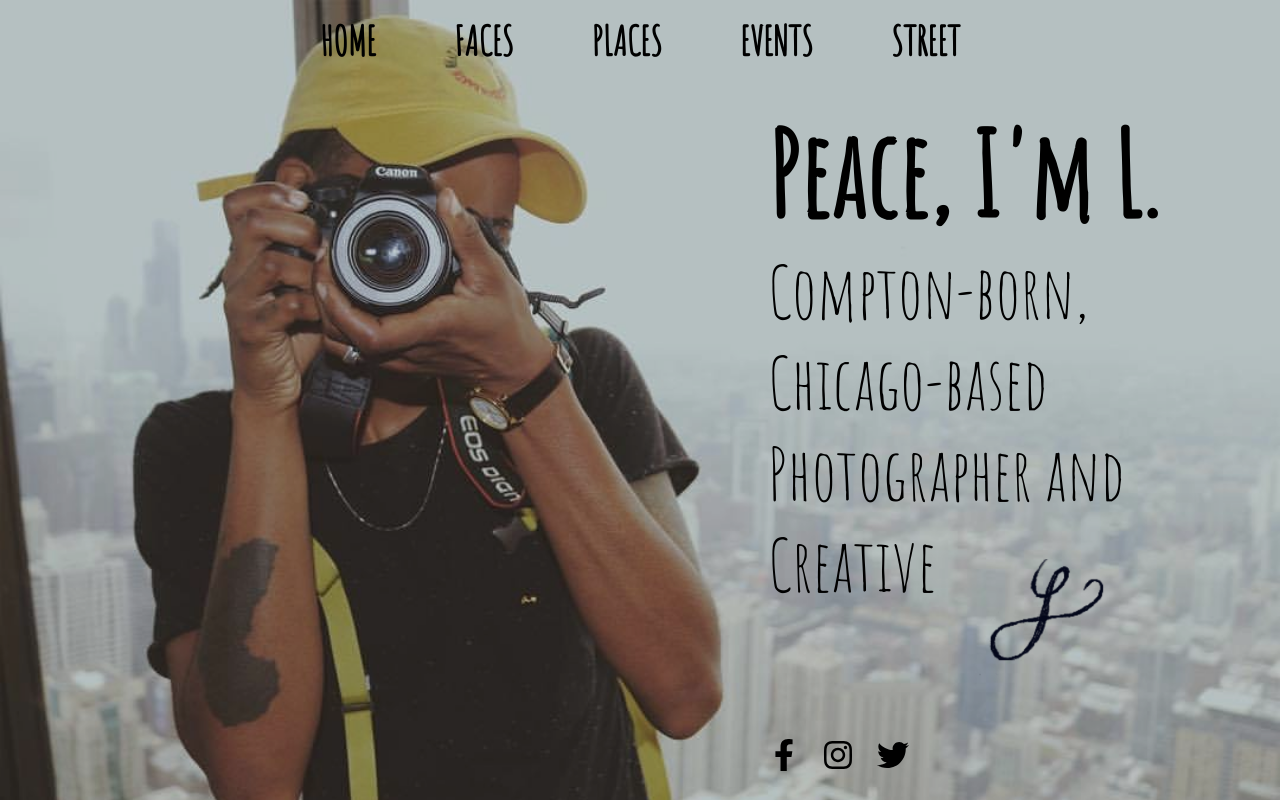
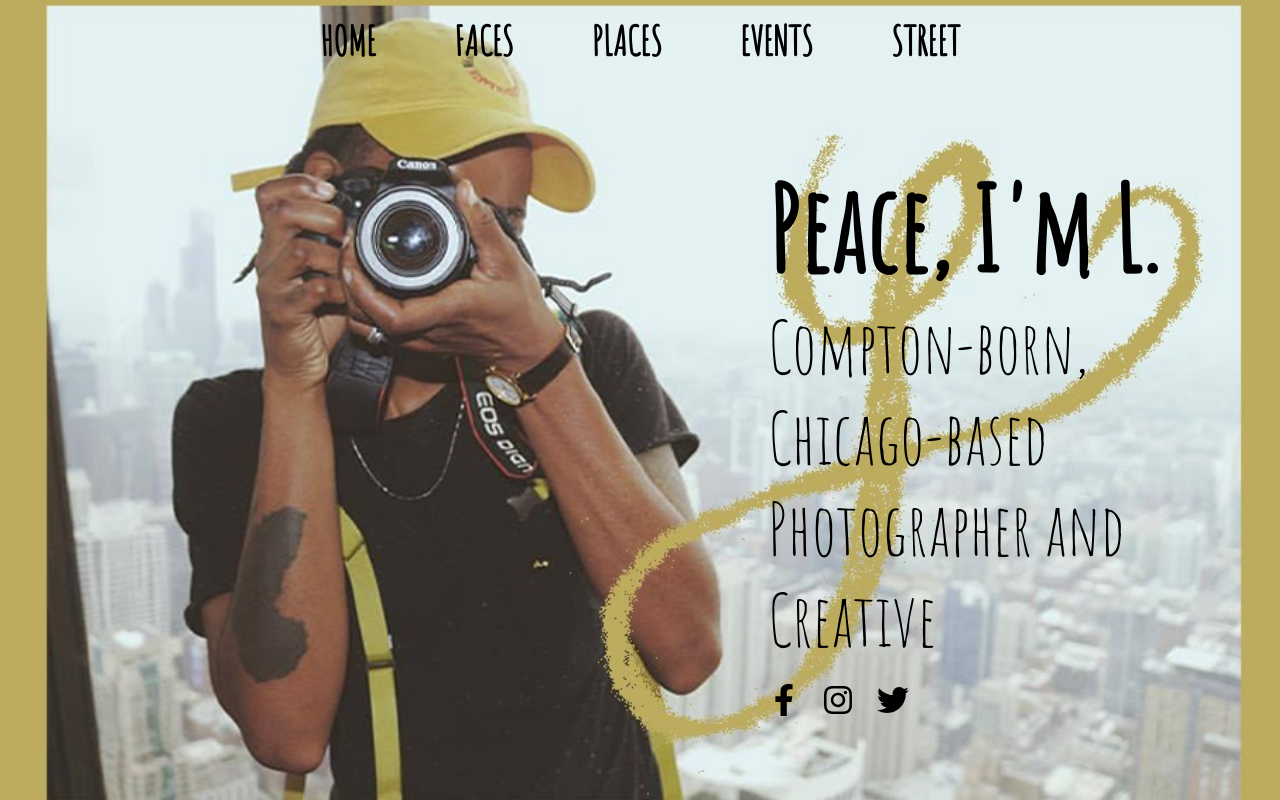
Before and after one commit to jevoncochran/ljpeg, a React (Create React App) app in the folder client/: page / in a window 1280 px wide. Built offline with nearby package versions, Linux system fonts and the light colour scheme; a web font is replaced by a local one.

Commit message:
changed Home background img

```diff
--- a/client/src/components/Nav/index.js
+++ b/client/src/components/Nav/index.js
@@ -7,7 +7,12 @@ const Nav = () => {
   const { atHome, activateHome, deactivateHome } = useContext(PageContext);
 
   return (
-    <div className="nav" style={{ position: atHome ? "absolute" : "relative" }}>
+    <div
+      className="nav"
+      style={{
+        position: atHome ? "absolute" : "relative",
+      }}
+    >
       <div className="nav-pages-div">
         <Link to="/" className="nav-page" onClick={activateHome}>
           Home
--- a/client/src/index.css
+++ b/client/src/index.css
@@ -17,4 +17,5 @@ code {
   padding: 0;
   box-sizing: border-box;
   font-family: "Amatic SC", cursive;
+  /* background: #bdac5e; */
 }
--- a/client/src/pages/Home/Home.scss
+++ b/client/src/pages/Home/Home.scss
@@ -9,7 +9,7 @@
   width: 100%;
   height: 100%;
   background-size: cover;
-  opacity: 0.8;
+  //   opacity: 0.6;
 }
 
 // Intro
@@ -29,7 +29,7 @@
 
 .intro-text-div {
   //   border: 1px dashed black;
-  //   margin-bottom: 4%;
+  margin-bottom: 4%;
 }
 
 .intro-title {
--- a/client/src/pages/Home/Intro.js
+++ b/client/src/pages/Home/Intro.js
@@ -1,7 +1,6 @@
 import React from "react";
 import "./Home.scss";
 import { FaFacebookF, FaInstagram, FaTwitter } from "react-icons/fa";
-import signature from "../../assets/images/home/l-signature.png";
 
 const Intro = () => {
   return (
@@ -12,8 +11,6 @@ const Intro = () => {
           Compton-born, Chicago-based Photographer and Creative
         </p>
       </div>
-
-      <img className="intro-signature" src={signature} alt="L's signature" />
       <div className="intro-social-links-div">
         <a
           className="intro-social-link"
--- a/client/src/pages/Home/index.js
+++ b/client/src/pages/Home/index.js
@@ -1,9 +1,16 @@
-import React from "react";
+import React, { useEffect, useContext } from "react";
 import "./Home.scss";
-import ljp from "../../assets/images/home/ljp.JPG";
+import ljp from "../../assets/images/home/ljpeg-home-background.jpg";
 import Intro from "./Intro";
+import { PageContext } from "../../context/pageContext";
 
 const Home = () => {
+  const { activateHome } = useContext(PageContext);
+
+  useEffect(() => {
+    activateHome();
+  }, []);
+
   return (
     <div className="home">
       <div
--- a/client/src/pages/Portraits/portraits.js
+++ b/client/src/pages/Portraits/portraits.js
@@ -11,9 +11,9 @@ export const portraits = [
   { image: jevonOnBeach },
   { image: maskedCrip },
   { image: huey },
+  { image: beach_boy },
   { image: kamryn },
   { image: malik },
   { image: pregnant_chick },
   { image: bald_rihanna },
-  { image: beach_boy },
 ];
```
Also changed, not shown: client/src/assets/images/home/ljpeg-home-background.jpg (added), 1 other file (tests, documents, lock files or other folders).
